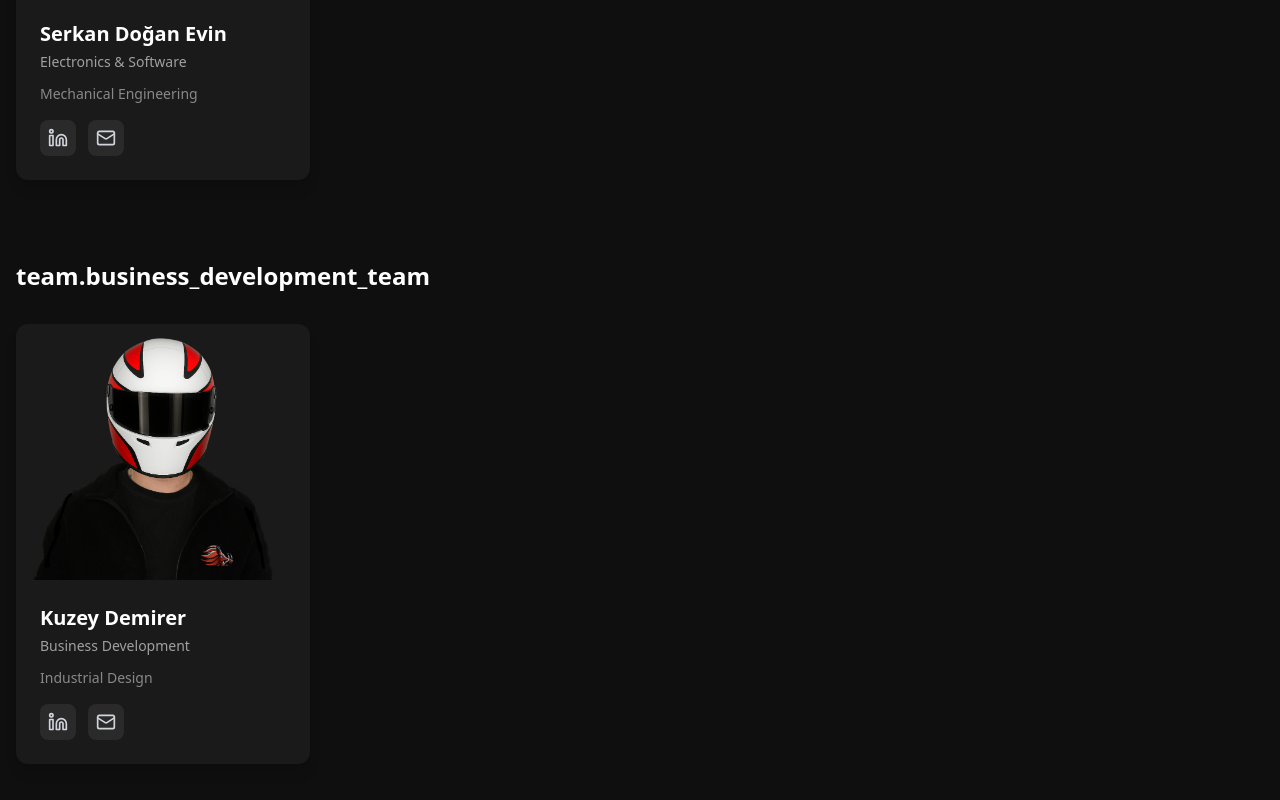
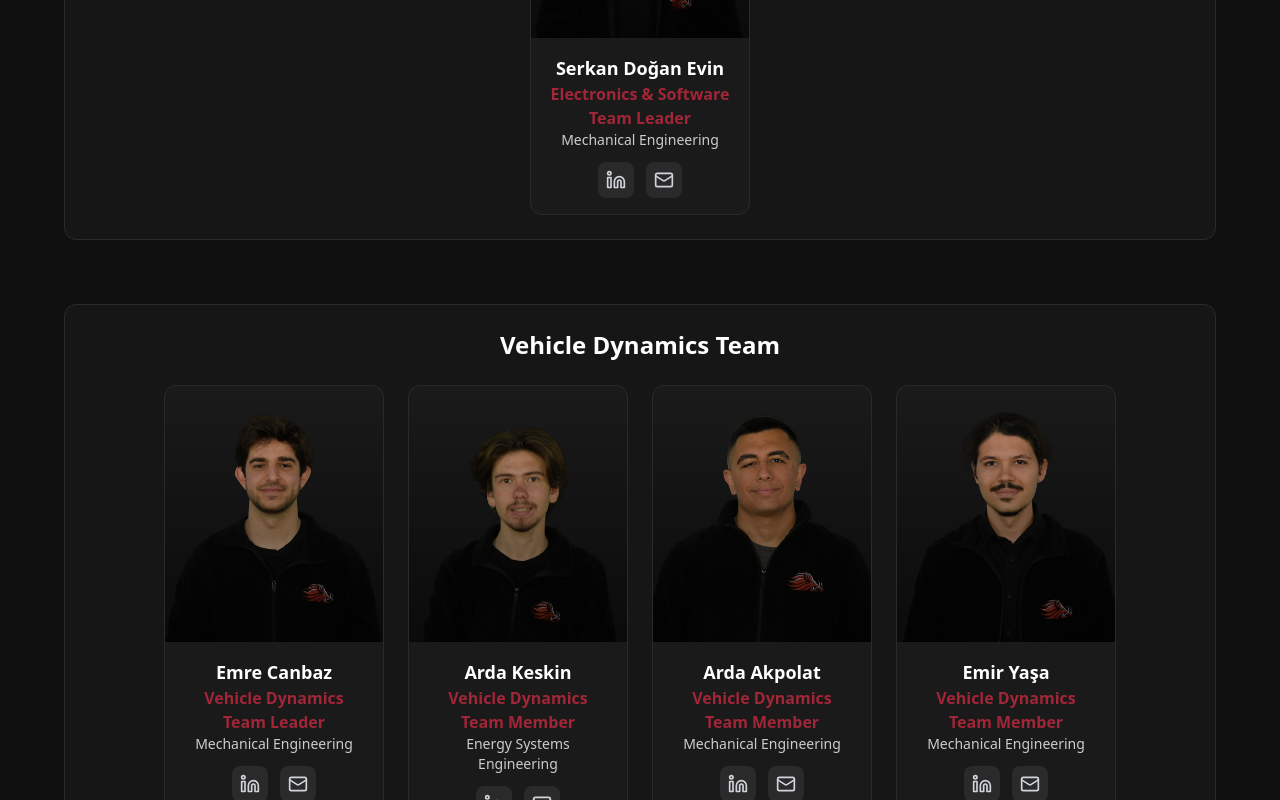
Before and after one commit to SerkanEvin/iztechweb2, a React (Vite) app: page / in a window 1280 px wide. Shown: the part 3760-4560 px from the top of the page. Built offline with nearby package versions, Linux system fonts and the light colour scheme.

Commit message:
Update Team.tsx

```diff
--- a/src/components/Team.tsx
+++ b/src/components/Team.tsx
@@ -1,5 +1,6 @@
 import { Linkedin, Mail } from 'lucide-react';
 import { useTranslation } from 'react-i18next';
+import { PlaceholderImage } from './PlaceholderImage';
 
 interface TeamMember {
   name: string;
@@ -14,15 +15,9 @@ interface TeamMember {
   };
 }
 
-interface TeamCategory {
-  name: string;
-  members: TeamMember[];
-}
-
 const Team = () => {
   const { t } = useTranslation();
 
-  // Team members data
   const teamMembers: TeamMember[] = [
     {
       name: "Hüseyin Poyraz Kocamış",
@@ -30,25 +25,300 @@ const Team = () => {
       department: t("Civil Engineering"),
       image: "/POYRAZ.webp",
       social: {
-        linkedin: "https://www.linkedin.com/in/poyrazkocamis",
-        email: "huseyinkocamis@std.iyte.edu.tr"
+        linkedin: "https://www.linkedin.com/in/poyrazkocamis?utm_source=share&utm_campaign=share_via&utm_content=profile&utm_medium=ios_app",
+        email: "huseyinkocamis@std.iyte.edu.tr",
       }
     },
     {
       name: "Serkan Doğan Evin",
-      role: t("Electronics & Software"),
+      role: t("Electronics & Software Team Leader"),
       department: t("Mechanical Engineering"),
       image: "/SERKAN.webp",
       social: {
-        linkedin: "https://www.linkedin.com/in/serkan-doğan-evin-7569a61b8/",
+        linkedin: "https://www.linkedin.com/in/serkan-do%C4%9Fan-evin-7569a61b8/",
         email: "@iztechracing.com",
         instagram: "#"
       }
     },
     {
+      name: "Emre Canbaz",
+      role: t("Vehicle Dynamics Team Leader"),
+      department: t("Mechanical Engineering"),
+      image: "/EMRE.webp",
+      social: {
+        linkedin: "https://www.linkedin.com/in/emre-canbaz-30b087335?utm_source=share&utm_campaign=share_via&utm_content=profile&utm_medium=android_app",
+        email: "canbazemre24@gmail.com",
+        github: "#"
+      }
+    },
+    {
+      name: "Onur Şen",
+      role: t("Powertrain Team Leader"),
+      department: t("Mechanical Engineering"),
+      image: "/ONUR.webp",
+      social: {
+        linkedin: "https://www.linkedin.com/in/onur-%C5%9Fen-b87b50239?utm_source=share&utm_campaign=share_via&utm_content=profile&utm_medium=android_app",
+        email: "onursen4405@gmail.com ",
+        github: "#"
+      }
+    },
+    {
+      name: "Efe Yıldırım",
+      role: t('roles.aerodynamics_team_leader'),
+      department: t('departments.mechanical_engineering'),
+      image: "/EFE.webp",
+      social: {
+        linkedin: "https://www.linkedin.com/in/efeyldrm/",
+        email: "efeyildirim04@gmail.com",
+        github: "#"
+      }
+    },
+    {
+      name: "Ödül Yarkın Baran",
+      role: t('roles.organization_team_leader'),
+      department: t('departments.photonics_department'),
+      image: "/YARKIN.webp",
+      social: {
+        linkedin: "https://www.linkedin.com/in/odulyarkinbaran/",
+        email: "yarknbaran35@gmail.com",
+        github: "#"
+      }
+    },
+    {
+      name: "Ahmet Duha Aydın",
+      role: t('roles.chassis_ergonomics_team_leader'),
+      department: t('departments.mechanical_engineering'),
+      image: "/DUHA.webp",
+      social: {
+        linkedin: "https://www.linkedin.com/in/ahmet-duha-aydin-b81b98244",
+        email: "ahmetduha45@gmail.com",
+        github: "#"
+      }
+    },
+    {
+      name: "Altay Alp",
+      role: t('roles.electronics_software_team_member'),
+      department: t('departments.electronics_&_communication_engineering'),
+      image: "/ALTAYALP.webp",
+      social: {
+        linkedin: "https://www.linkedin.com/in/altay-alp-4225bb251?utm_source=share&utm_campaign=share_via&utm_content=profile&utm_medium=ios_app",
+        email: "@iztechracing.com",
+        github: "#"
+      }
+    },
+    {
+      name: "Arda Onuk",
+      role: t('roles.electronics_software_team_member'),
+      department: t('departments.mathematics_department'),
+      image: "/ARDAONUK.webp",
+      social: {
+        linkedin: "https://www.linkedin.com/in/arda-onuk-8247b5352/",
+        email: "ardaonuk9995@gmail.com",
+        github: "#"
+      }
+    },
+    {
+      name: "Berkant Süren",
+      role: t('roles.chassis_ergonomics_team_member'),
+      department: t('departments.materials_engineering'),
+      image: "/BERKANT.webp",
+      social: {
+        linkedin: "https://www.linkedin.com/in/berkant-suren?utm_source=share&utm_campaign=share_via&utm_content=profile&utm_medium=android_app",
+        email: "berkantsuren1@gmail.com",
+        github: "#"
+      }
+    },
+    {
+      name: "Arda Keskin",
+      role: t('roles.vehicle_dynamics_team_member'),
+      department: t('departments.energy_systems_engineering'),
+      image: "/ARDAKESKIN.webp",
+      social: {
+        linkedin: "https://www.linkedin.com/in/arda-keskin-ba7b36230?utm_source=share&utm_campaign=share_via&utm_content=profile&utm_medium=android_app",
+        email: "ardakeskin855@gmail.com",
+        github: "#"
+      }
+    },
+    {
+      name: "Arda Akpolat",
+      role: t('roles.vehicle_dynamics_team_member'),
+      department: t('departments.mechanical_engineering'),
+      image: "/ARDAAKPOLAT.webp",
+      social: {
+        linkedin: "https://www.linkedin.com/in/arda-akpolat-444a51315?utm_source=share&utm_campaign=share_via&utm_content=profile&utm_medium=android_app",
+        email: " ardaakpolat95@gmail.com",
+        github: "#"
+      }
+    },
+    {
+      name: "Senanur Günay",
+      role: t('roles.electronics_software_team_member'),
+      department: t('departments.computer_engineering'),
+      image: "/SENANUR.webp",
+      social: {
+        linkedin: "https://www.linkedin.com/in/senanur-g%C3%BCnay-94172431b?utm_source=share&utm_campaign=share_via&utm_content=profile&utm_medium=android_app",
+        email: "@iztechracing.com",
+        github: "#"
+      }
+    },
+    {
+      name: "Beren Alptekin",
+      role: t('roles.organization_team_member'),
+      department: t('departments.mechanical_engineering'),
+      image: "/insan.webp",
+      social: {
+        linkedin: "https://www.linkedin.com/in/beren-alptekin-71b6a5343?utm_source=share&utm_campaign=share_via&utm_content=profile&utm_medium=android_app",
+        email: "@iztechracing.com",
+        github: "#"
+      }
+    },
+    {
+      name: "Tarık Alperen Öcal",
+      role: t('roles.powertrain_team_member'),
+      department: t('departments.mechanical_engineering'),
+      image: "/TARIKALPERENOCAL.webp",
+      social: {
+        linkedin: "https://www.linkedin.com/in/tar%C4%B1k-alperen-%C3%B6cal-32b8722b7?utm_source=share&utm_campaign=share_via&utm_content=profile&utm_medium=android_app",
+        email: "tarikalperenocal@gmail.com",
+        github: "#"
+      }
+    },
+    {
+      name: "Yağız Yalçın",
+      role: t('roles.powertrain_team_member'),
+      department: t('departments.energy_systems_engineering'),
+      image: "/YAGIZ.webp",
+      social: {
+        linkedin: "https://www.linkedin.com/in/yagizyalcin00?utm_source=share&utm_campaign=share_via&utm_content=profile&utm_medium=ios_app",
+        email: "yagiz10yalcin@gmail.com",
+        github: "#"
+      }
+    },
+    {
+      name: "Batuhan Elmaoğlu",
+      role: t('roles.aerodynamics_team_member'),
+      department: t('departments.mechanical_engineering'),
+      image: "/BATU.webp",
+      social: {
+        linkedin: "http://www.linkedin.com/in/batuhan-elmaoğlu-338185296",
+        email: "batuhanelmaoglu@gmail.com",
+        github: "#"
+      }
+    },
+    {
+      name: "Eren Uruş",
+      role: t('roles.aerodynamics_team_member'),
+      department: t('departments.mechanical_engineering'),
+      image: "/ERENURUS.webp",
+      social: {
+        linkedin: "https://www.linkedin.com/in/erenurus",
+        email: "uruseren07@gmail.com",
+        github: "#"
+      }
+    },
+    {
+      name: "Eren Karasakal",
+      role: t('roles.chassis_ergonomics_team_member'),
+      department: t('departments.mechanical_engineering'),
+      image: "/ERENKARASAKAL.webp",
+      social: {
+        linkedin: "https://www.linkedin.com/in/eren-karasakal-406769342?utm_source=share&utm_campaign=share_via&utm_content=profile&utm_medium=ios_app",
+        email: "erenkarasakal280@gmail.com",
+        github: "#"
+      }
+    },
+    {
+      name: "Tuğçe Özcan",
+      role: t('roles.chassis_ergonomics_team_member'),
+      department: t('departments.materials_engineering'),
+      image: "/TUĞÇE.webp",
+      social: {
+        linkedin: "https://www.linkedin.com/in/tu%C4%9F%C3%A7e-%C3%B6zcan-19738133b?utm_source=share&utm_campaign=share_via&utm_content=profile&utm_medium=ios_app",
+        email: "tugceozcn0409@gmail.com",
+        github: "#"
+      }
+    },
+    {
+      name: "Nevzat Ediz Burçoğlu",
+      role: t('roles.powertrain_team_member'),
+      department: t('departments.mechanical_engineering'),
+      image: "/Ediz.webp",
+      social: {
+        linkedin: "https://www.linkedin.com/in/nevzatedizburcoglu?utm_source=share&utm_campaign=share_via&utm_content=profile&utm_medium=ios_app",
+        email: "n.edizburcoglu@hotmail.com",
+        github: "#"
+      }
+    },
+    {
+      name: "Kerem Katrancı",
+      role: t('roles.powertrain_team_member'),
+      department: t('departments.mechanical_engineering'),
+      image: "/KEREM.webp",
+      social: {
+        linkedin: "https://www.linkedin.com/in/kerem-katranc%C4%B1-33294a247?utm_source=share&utm_campaign=share_via&utm_content=profile&utm_medium=android_app",
+        email: "keremkatranci77@gmail.com",
+        github: "#"
+      }
+    },
+    {
+      name: "Emir Yaşa",
+      role: t('roles.vehicle_dynamics_team_member'),
+      department: t('departments.mechanical_engineering'),
+      image: "/Emir.webp",
+      social: {
+        linkedin: " https://www.linkedin.com/in/emir-ya%C5%9Fa-344460343?utm_source=share&utm_campaign=share_via&utm_content=profile&utm_medium=ios_app,",
+        email: "emhyr.emir@gmail.com",
+        github: "#"
+      }
+    },
+    {
+      name: "Tuna Kurban",
+      role: t('roles.vehicle_dynamics_team_member'),
+      department: t('departments.mechanical_engineering'),
+      image: "/TUNAKURBAN.webp",
+      social: {
+        linkedin: "https://www.linkedin.com/in/tuna-kurban-147606286?utm_source=share&utm_campaign=share_via&utm_content=profile&utm_medium=android_app",
+        email: "tunakurban35@gmail.com",
+        github: "#"
+      }
+    },
+    {
+      name: "Hakan Şendaldal",
+      role: t('roles.vehicle_dynamics_team_member'),
+      department: t('departments.mechanical_engineering'),
+      image: "/HAKAN.webp",
+      social: {
+        linkedin: "https://www.linkedin.com/in/hakan-%C5%9Fendaldal-9b9688251?utm_source=share&utm_campaign=share_via&utm_content=profile&utm_medium=android_app",
+        email: "hakan_sendaldal@hotmail.com",
+        github: "#"
+      }
+    },
+    {
+      name: "Khayal Musayev",
+      role: t('roles.chassis_ergonomics_team_member'),
+      department: t('departments.mechanical_engineering'),
+      image: "/KHAYAL.webp",
+      social: {
+        linkedin: "https://www.linkedin.com/in/khayal-musayev-98b769343?utm_source=share&utm_campaign=share_via&utm_content=profile&utm_medium=android_app",
+        email: "rmsonaxe@mail.ru",
+        github: "#"
+      }
+    },
+    {
+      name: "Sinan Efe Bayrak",
+      role: t('roles.aerodynamics_team_member'),
+      department: t('departments.mechanical_engineering'),
+      image: "/SİNANEFE.webp",
+      social: {
+        linkedin: "https://www.linkedin.com/in/sinan-efe-bayrak-578419331?utm_source=share&utm_campaign=share_via&utm_content=profile&utm_medium=ios_app",
+        email: "s.efebayrak@yahoo.com.tr",
+        github: "#"
+      }
+    },
+    {
       name: "Kuzey Demirer",
-      role: t('Business Development'),
-      department: t('Industrial Design'),
+      role: t('roles.business_team_member'),
+      department: t('departments.industrial_design'),
       image: "/KUZEY.webp",
       social: {
         linkedin: "https://tr.linkedin.com/in/kuzey-demirer-76577a260",
@@ -58,46 +328,40 @@ const Team = () => {
     }
   ];
 
-  // Categorize team members
-  const teamCategories: TeamCategory[] = [
-    {
-      name: t('team.captain'),
-      members: teamMembers.filter((member) => member.role === t("Team Captain"))
-    },
-    {
-      name: t('team.electronics_software_team'),
-      members: teamMembers.filter((member) => member.role === t("Electronics & Software"))
-    },
-    {
-      name: t('team.vehicle_dynamics_team'),
-      members: teamMembers.filter((member) => member.role === t("Vehicle Dynamics"))
-    },
-    {
-      name: t('team.chassis_ergonomics_team'),
-      members: teamMembers.filter((member) => member.role === t("Chassis & Ergonomics"))
-    },
-    {
-      name: t('team.powertrain_team'),
-      members: teamMembers.filter((member) => member.role === t("Powertrain"))
-    },
-    {
-      name: t('team.aerodynamics_team'),
-      members: teamMembers.filter((member) => member.role === t("Aerodynamics"))
-    },
-    {
-      name: t('team.organization_team'),
-      members: teamMembers.filter((member) => member.role === t("Organization"))
-    },
-    {
-      name: t('team.business_development_team'),
-      members: teamMembers.filter((member) => member.role === t("Business Development"))
+  const categorizeTeamMembers = (members: TeamMember[]) => {
+    interface CategoriesType {
+      [key: string]: TeamMember[];
     }
-  ].filter((category) => category.members.length > 0);
+    const categories: CategoriesType = {};
+
+    members.forEach(member => {
+      // "Team Leader" ve "Team Member" kısımlarını kaldır
+      let baseRole = member.role
+        .replace(/Team Leader/i, 'Team')
+        .replace(/Team Member/i, 'Team')
+        .trim();
+
+      // Çeviri varsa onu kullan, yoksa baseRole'ü kullan
+      const translatedRole = t(
+        `team.${baseRole.toLowerCase().replace(/\s+/g, '_')}`,
+        { defaultValue: baseRole }
+      );
+
+      if (!categories[translatedRole]) {
+        categories[translatedRole] = [];
+      }
+      categories[translatedRole].push(member);
+    });
+
+    return categories;
+  };
+
+  const groupedMembers = categorizeTeamMembers(teamMembers);
+  const categories = Object.entries(groupedMembers);
 
   return (
     <section id="team" className="py-20 bg-[#0f0f0f] relative">
       <div className="container mx-auto px-4">
-        {/* Title */}
         <div className="text-center mb-16">
           <h2 className="text-4xl md:text-5xl font-bold text-white mb-6">
             {t('team.title')}
@@ -107,61 +371,59 @@ const Team = () => {
           </p>
         </div>
 
-        {/* Team Categories */}
-        <div className="space-y-20">
-          {teamCategories.map((category) => (
-            <div key={category.name} className="mb-16">
-              <h3 className="text-2xl font-bold text-white mb-8">{category.name}</h3>
-              <div className="grid grid-cols-1 md:grid-cols-2 lg:grid-cols-3 xl:grid-cols-4 gap-6">
-                {category.members.map((member) => (
+        <div className="flex flex-col gap-16">
+          {categories.map(([category, members]) => (
             <div
-                    key={member.name}
-                    className="bg-[#1a1a1a] rounded-xl overflow-hidden shadow-lg hover:shadow-xl transition-shadow duration-300 transform hover:-translate-y-1"
+              key={category}
+              className="w-full max-w-6xl mx-auto bg-[#1a1a1a]/70 border border-[#2a2a2a] rounded-xl p-6"
             >
+              <h3 className="text-2xl font-semibold text-white mb-6 text-center">
+                {category}
+              </h3>
+              <div className="flex flex-wrap justify-center gap-6">
+                {members.map((member, index) => (
+                  <div
+                    key={index}
+                    className="w-[250px] sm:w-[220px] bg-[#1a1a1a] border border-[#2a2a2a] rounded-xl overflow-hidden hover:bg-[#1a1a1a]/90 transition-all duration-300 hover:scale-105 group"
+                  >
+                    <div className="relative overflow-hidden">
                       <div className="relative h-64 overflow-hidden">
-                      {member.image ? (
-                        <img
-                          src={member.image}
+                        <PlaceholderImage
+                          src={member.image.startsWith('http') ? member.image : member.image}
                           alt={member.name}
-                          className="w-full h-full object-cover"
-                          onError={(e) => {
-                            const target = e.target as HTMLImageElement;
-                            target.src = "/placeholder-user.jpg";
-                          }}
+                          className="w-full h-full object-cover group-hover:scale-110 transition-transform duration-300 opacity-100"
+                          width={250}
+                          height={256}
                         />
-                      ) : (
-                        <img
-                          src="/insan.png"
-                          alt="Team member placeholder"
-                          className="w-full h-full object-cover"
-                        />
-                      )}
+                      </div>
+                      <div className="absolute inset-0 bg-gradient-to-t from-black/60 to-transparent"></div>
                     </div>
 
-                    <div className="p-6">
-                      <h4 className="text-xl font-bold text-white mb-1">{member.name}</h4>
-                      <p className="text-[#a0a0a0] text-sm mb-3">{member.role}</p>
-                      <p className="text-[#888] text-sm mb-4">{member.department}</p>
-
-                      <div className="flex space-x-3">
-                        {member.social.linkedin && (
+                    <div className="p-4 text-center">
+                      <h3 className="text-lg font-bold text-white">
+                        {member.name}
+                      </h3>
+                      <p className="text-[#a02638] font-semibold">
+                        {member.role}
+                      </p>
+                      <p className="text-[#cccccc] text-sm">
+                        {member.department}
+                      </p>
+                      <div className="flex justify-center gap-3 mt-3">
                         <a
                           href={member.social.linkedin}
+                          className="w-9 h-9 bg-[#2a2a2a] rounded-lg flex items-center justify-center hover:bg-[#a02638] transition-colors duration-200"
                           target="_blank"
                           rel="noopener noreferrer"
-                            className="w-9 h-9 bg-[#2a2a2a] rounded-lg flex items-center justify-center hover:bg-[#0077b5] transition-colors duration-200"
                         >
                           <Linkedin className="w-5 h-5 text-gray-300 hover:text-white" />
                         </a>
-                        )}
-                        {member.social.email && (
                         <a
                           href={`mailto:${member.social.email}`}
                           className="w-9 h-9 bg-[#2a2a2a] rounded-lg flex items-center justify-center hover:bg-[#a02638] transition-colors duration-200"
                         >
                           <Mail className="w-5 h-5 text-gray-300 hover:text-white" />
                         </a>
-                        )}
                       </div>
                     </div>
                   </div>
```
Lines whose indentation alone changed are shown as unchanged.
